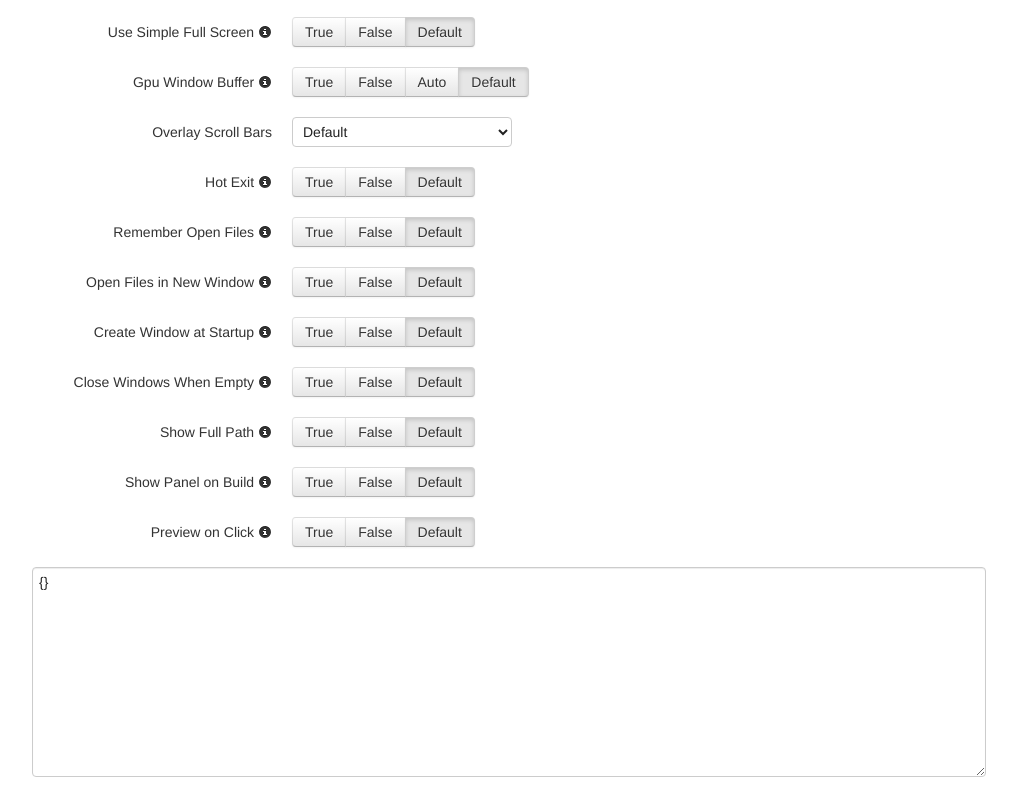
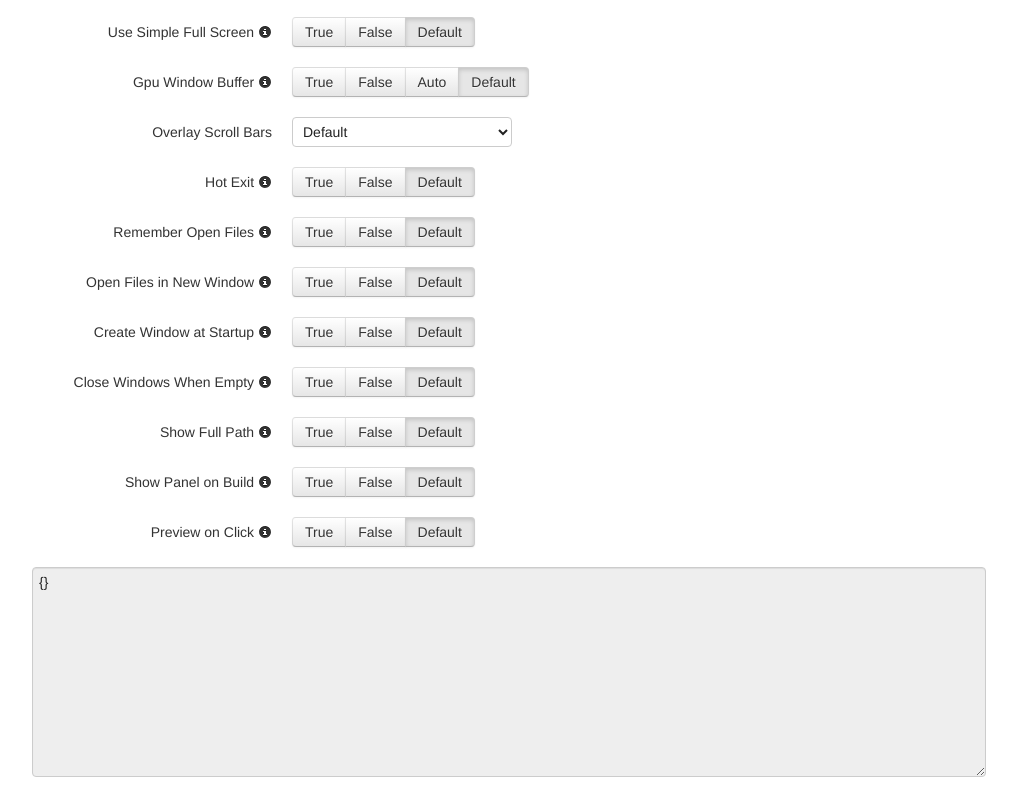
Before and after one commit to EduardoLopes/sublime-config, a plain HTML site: page index.html in a window 1280 px wide. Shown: the part 3240-4027 px from the top of the page, without its empty margins (138-1155 px from the left). Drawn offline with Linux system fonts and the light colour scheme.

Commit message:
textarea readonly

```diff
--- a/index.html
+++ b/index.html
@@ -817,7 +817,7 @@
             </div>
             <div class="row">
                 <div class="span12">
-                    <textarea class="result">{}</textarea>
+                    <textarea class="result" readonly>{}</textarea>
                 </div>
             </div>
         </div>
```
